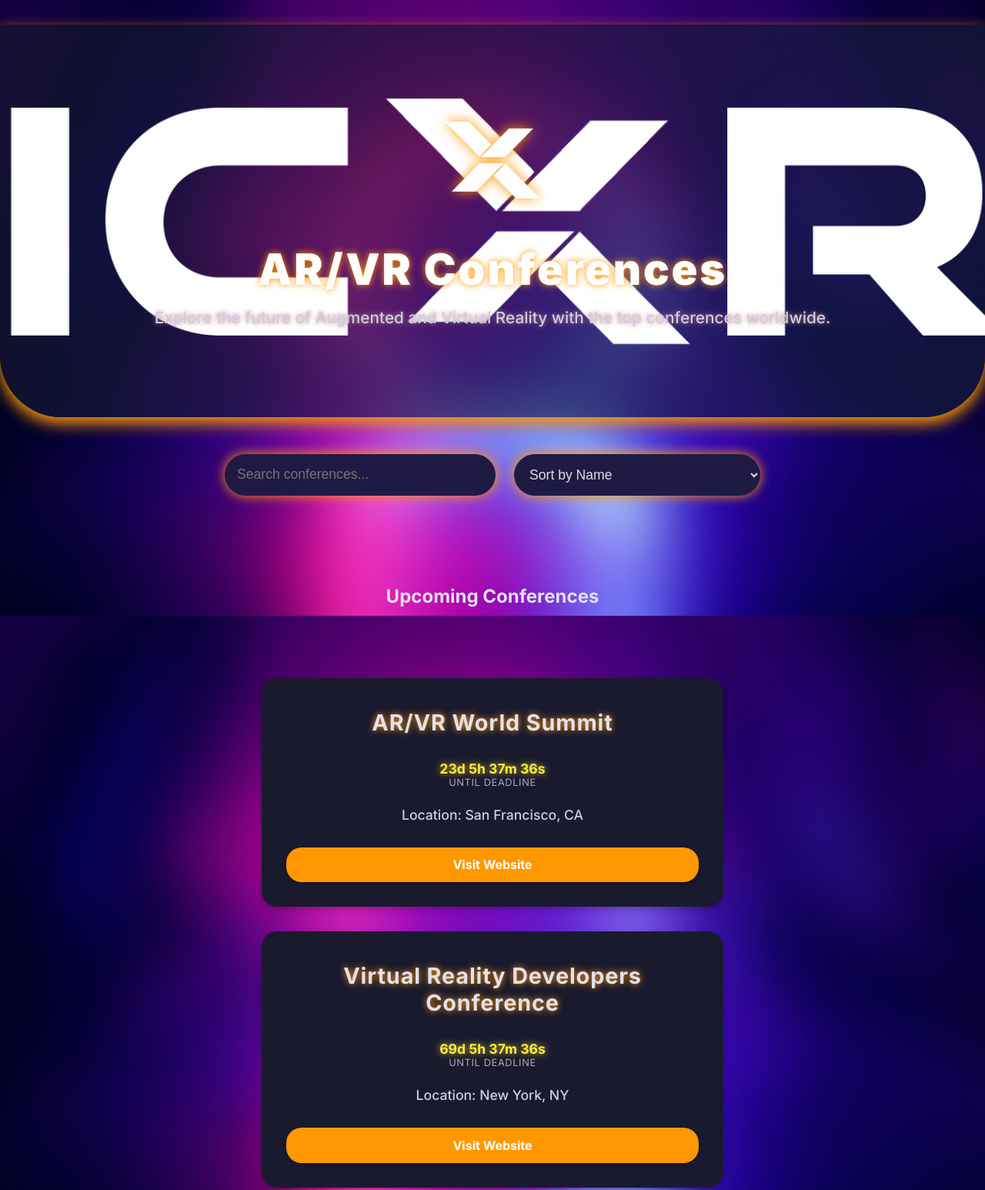
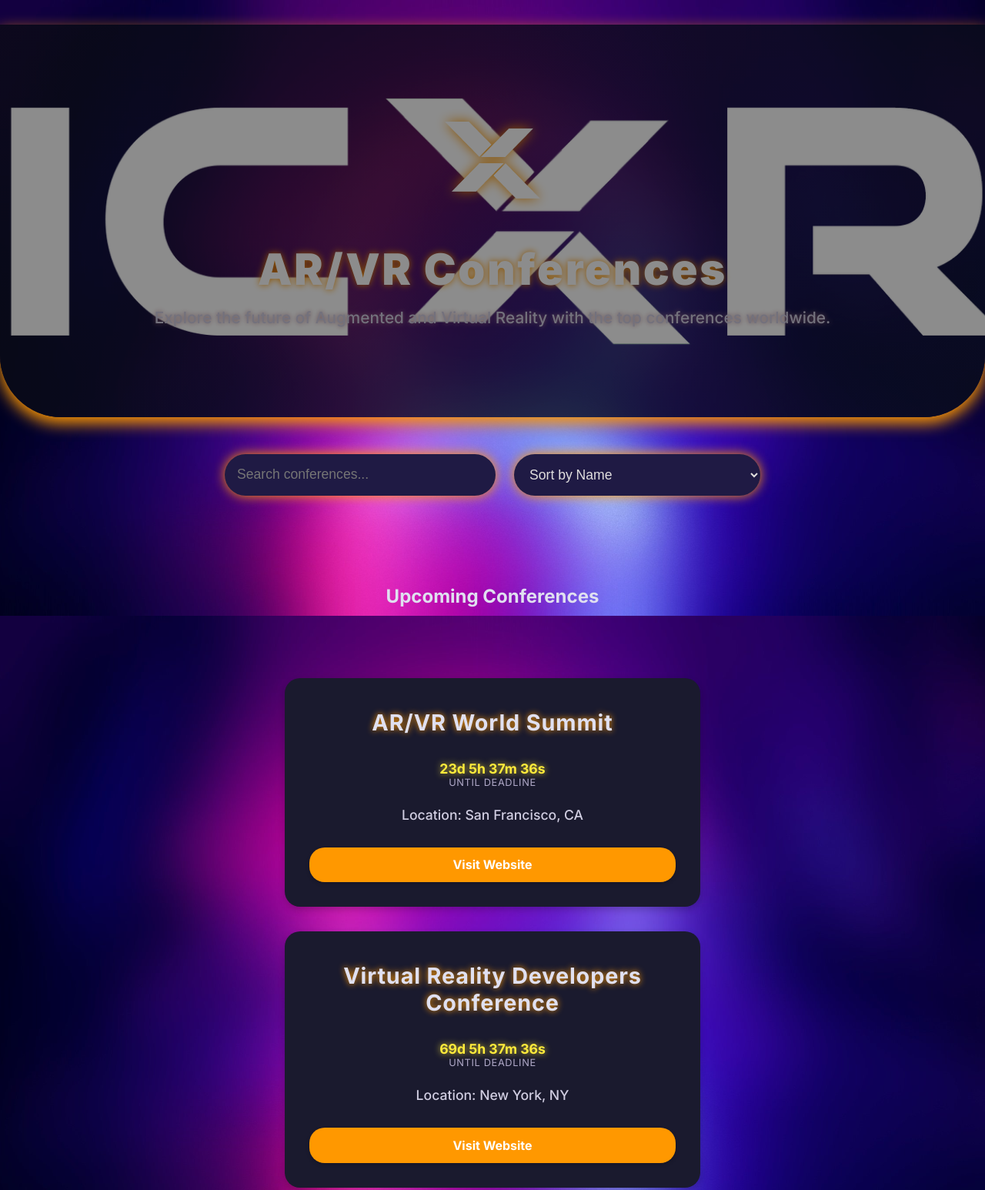
Before and after one commit to taheritajar/ARVR-Conferences, a website: page index.html in a window 1280 px wide. Shown: the top 1546 px of the page at 77% size. Drawn offline with Linux system fonts and the light colour scheme.

Commit message:
fix llogo

```diff
--- a/styles.css
+++ b/styles.css
@@ -15,6 +15,7 @@ body {
 
 /* Hero Section */
 .hero {
+    position: relative;
     background: url('assets/ICXR-Banner-Transparent-White.png') no-repeat center/cover, linear-gradient(135deg, rgba(26,26,46,0.6), rgba(22,33,62,0.6));
     color: #ffffff;
     text-align: center;
@@ -22,6 +23,15 @@ body {
     border-bottom-left-radius: 80px;
     border-bottom-right-radius: 80px;
     box-shadow: 0 8px 20px var(--accent);
+    overflow: hidden;
+}
+
+.hero::after {
+    content: '';
+    position: absolute;
+    inset: 0;
+    background: rgba(0, 0, 0, 0.45); /* dark overlay for readability */
+    pointer-events: none;
 }
 
 .hero-content .logo {
@@ -89,7 +99,7 @@ body {
     border-radius: 20px;
     box-shadow: 0 4px 10px rgba(0, 0, 0, 0.2);
     padding: 2rem;
-    width: 100%;
+    width: 90%;
     max-width: 600px;
     text-align: center;
     color: #e0e0f0;
```
